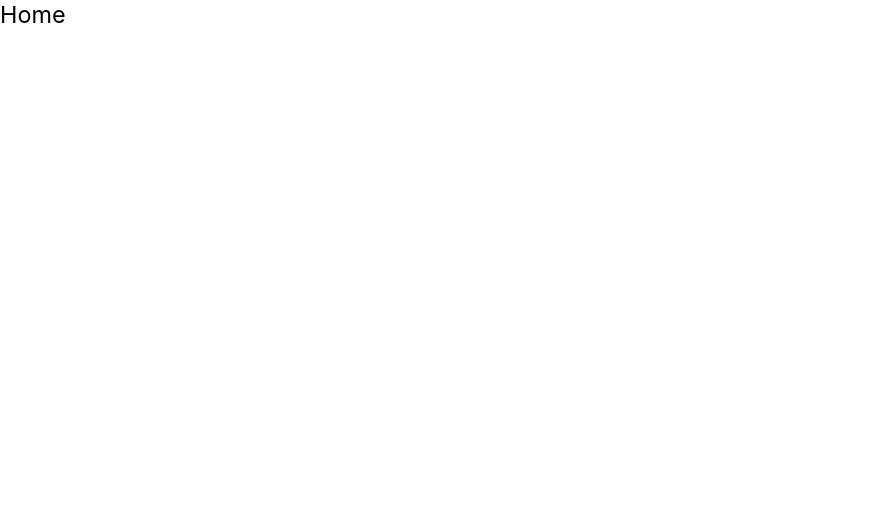
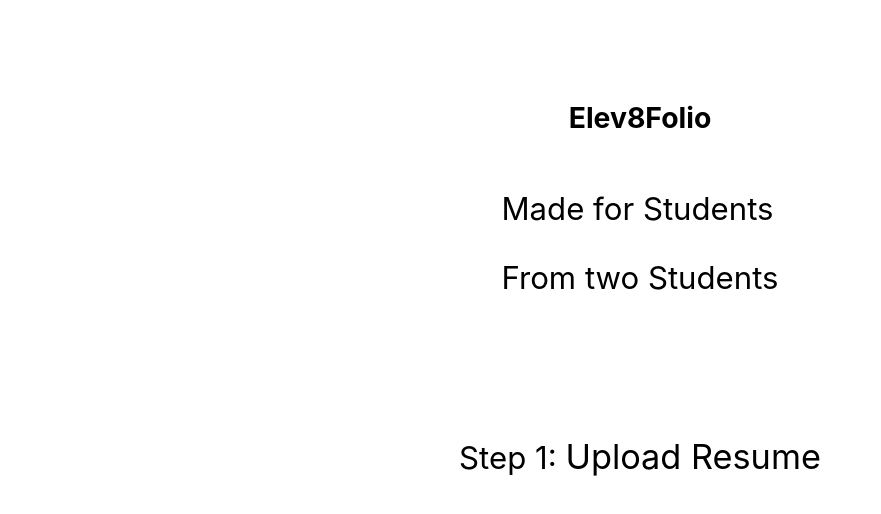
Before and after one commit to TsewangDSherpa/Elev8Folio, a React (Create React App) app: page / in a window 1280 px wide. Shown: the top 514 px of the page, without its empty margins (0-881 px from the left). Built offline with nearby package versions, Linux system fonts and the light colour scheme.

Commit message:
added homepage divs

```diff
--- a/src/Components/Homepage.js
+++ b/src/Components/Homepage.js
@@ -1,5 +1,22 @@
 function Homepage() {
-  return <div>Home</div>;
+  return (
+    <div className="HomePageHolder">
+      <div className="Header">
+        <h2 className="Title">Elev8Folio</h2>
+        <div>
+          <p> Made for Students</p>
+          <p> From two Students</p>
+        </div>
+      </div>
+      <div className="Body">
+        <div className="StepOne">
+          <p>
+            Step 1: <span> Upload Resume </span>
+          </p>
+        </div>
+      </div>
+    </div>
+  );
 }
 
 export default Homepage;
```
